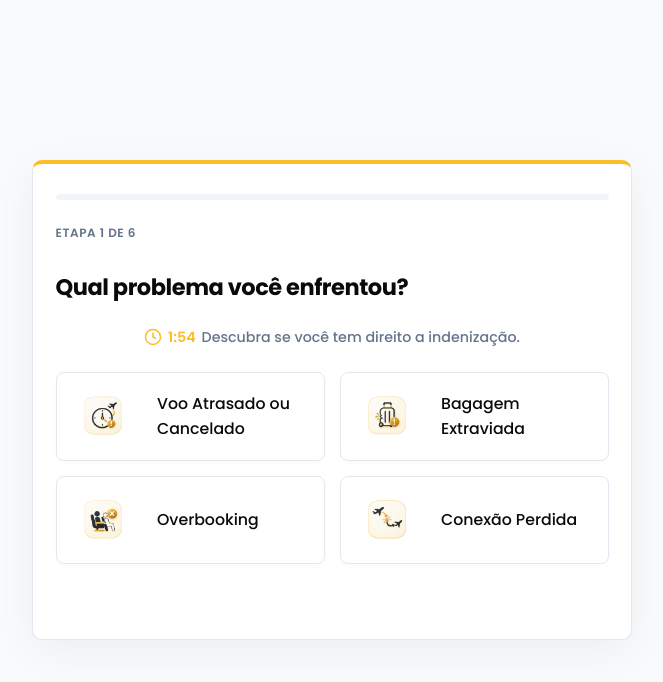
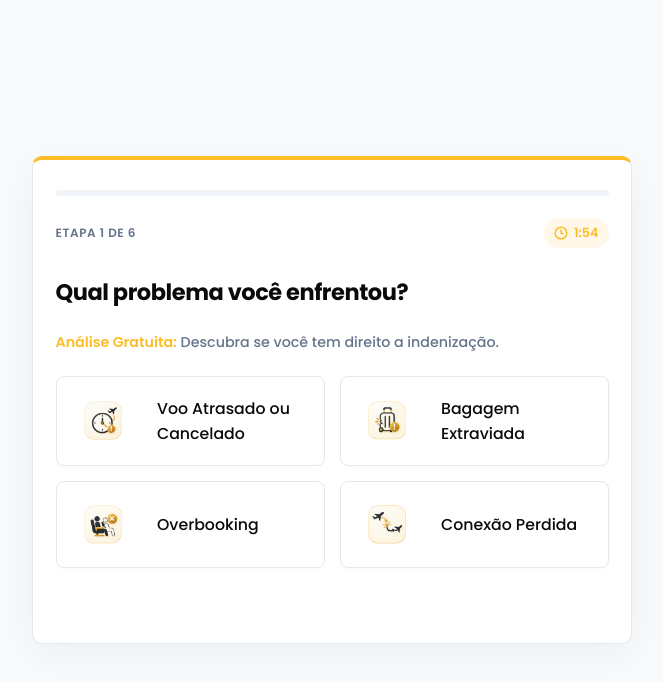
Before and after one commit to t0non/lpLexAero, a Next.js app: page /diagnostico in a window 1280 px wide. Shown: the top 682 px of the page, without its empty margins (308-971 px from the left). Built offline with nearby package versions, Linux system fonts and the light colour scheme.

Commit message:
feat: move countdown timer to global step header so it shows on all steps

```diff
--- a/src/components/DiagnosticForm.js
+++ b/src/components/DiagnosticForm.js
@@ -138,18 +138,24 @@ export default function DiagnosticForm({ initialProblem = null }) {
       <div className="diag-progress-bar">
         <div className="diag-progress-fill" style={{ width: `${progress}%` }} />
       </div>
-      <p className="diag-step-info" style={{ marginBottom: "2rem" }}>
-        {step < TOTAL_STEPS ? `Etapa ${step} de ${TOTAL_STEPS - 1}` : "Quase lá"}
-      </p>
+      <div style={{ display: "flex", justifyContent: "space-between", alignItems: "center", marginBottom: "2rem" }}>
+        <p className="diag-step-info" style={{ marginBottom: 0 }}>
+          {step < TOTAL_STEPS ? `Etapa ${step} de ${TOTAL_STEPS - 1}` : "Quase lá"}
+        </p>
+        {step < TOTAL_STEPS && (
+          <div style={{ display: "flex", alignItems: "center", gap: "6px", color: "var(--lex-gold)", fontWeight: 600, fontSize: "0.85rem", background: "rgba(252, 189, 38, 0.1)", padding: "4px 10px", borderRadius: "100px" }}>
+            <svg width="14" height="14" viewBox="0 0 24 24" fill="none" stroke="currentColor" strokeWidth="2.5"><circle cx="12" cy="12" r="10"/><polyline points="12 6 12 12 16 14"/></svg>
+            {formatTime(timeLeft)}
+          </div>
+        )}
+      </div>
 
       {/* Step 1 – Problema */}
       {step === 1 && (
         <div style={{ paddingBottom: '1rem' }}>
           <h2 className="diag-question">Qual problema você enfrentou?</h2>
-          <p style={{ fontSize: "0.95rem", color: "#64748b", marginBottom: "1.5rem", fontWeight: 500, display: "flex", alignItems: "center", justifyContent: "center", gap: "6px" }}>
-            <svg width="18" height="18" viewBox="0 0 24 24" fill="none" stroke="var(--lex-gold)" strokeWidth="2"><circle cx="12" cy="12" r="10"/><polyline points="12 6 12 12 16 14"/></svg>
-            <strong style={{ color: "var(--lex-gold)" }}>{formatTime(timeLeft)}</strong>
-            <span>Descubra se você tem direito a indenização.</span>
+          <p style={{ fontSize: "0.95rem", color: "#64748b", marginBottom: "1.5rem", fontWeight: 500 }}>
+            <strong style={{ color: "var(--lex-gold)" }}>Análise Gratuita:</strong> Descubra se você tem direito a indenização.
           </p>
           <div style={{ display: 'grid', gridTemplateColumns: 'repeat(auto-fit, minmax(200px, 1fr))', gap: '1rem', marginBottom: '2rem' }}>
             {[
```
